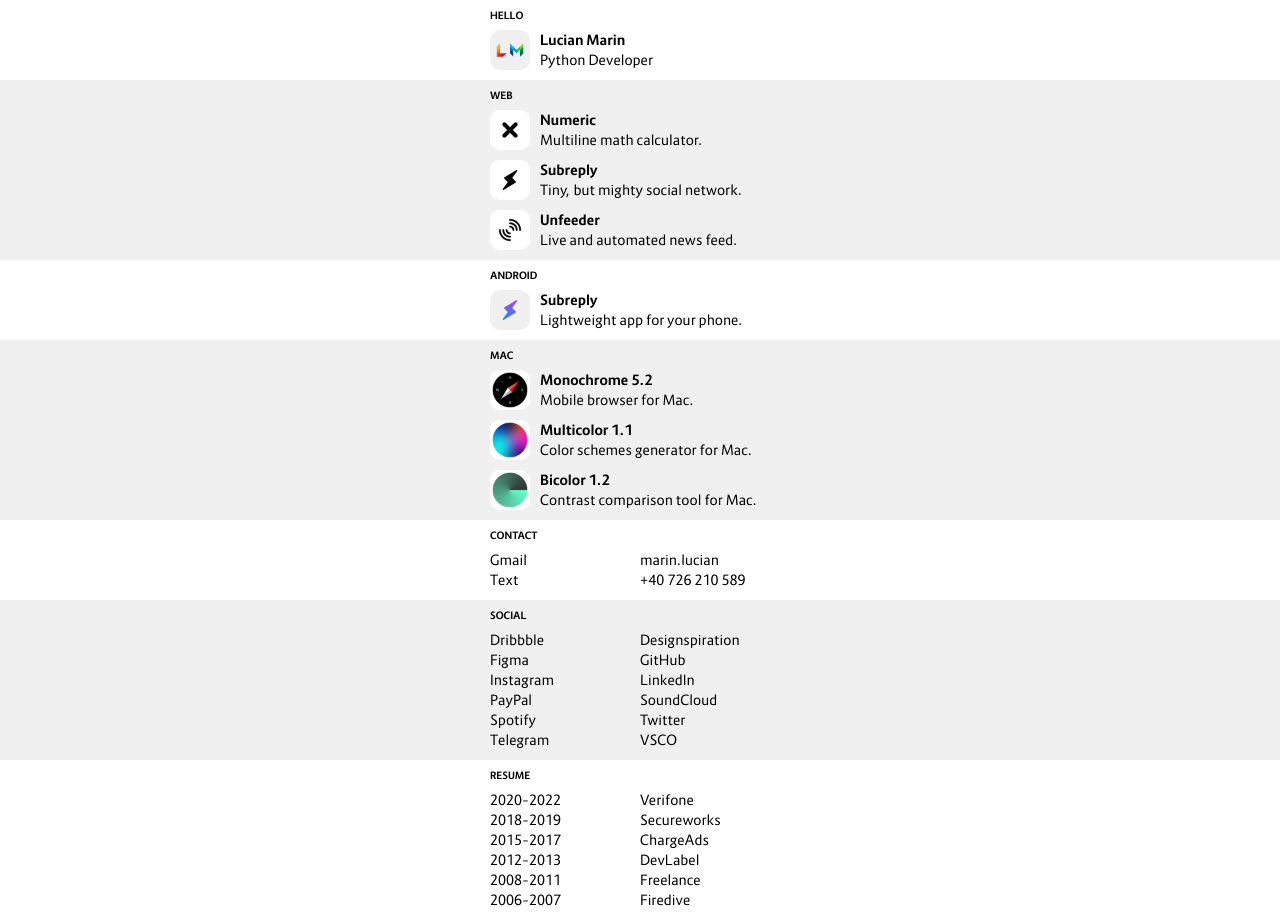
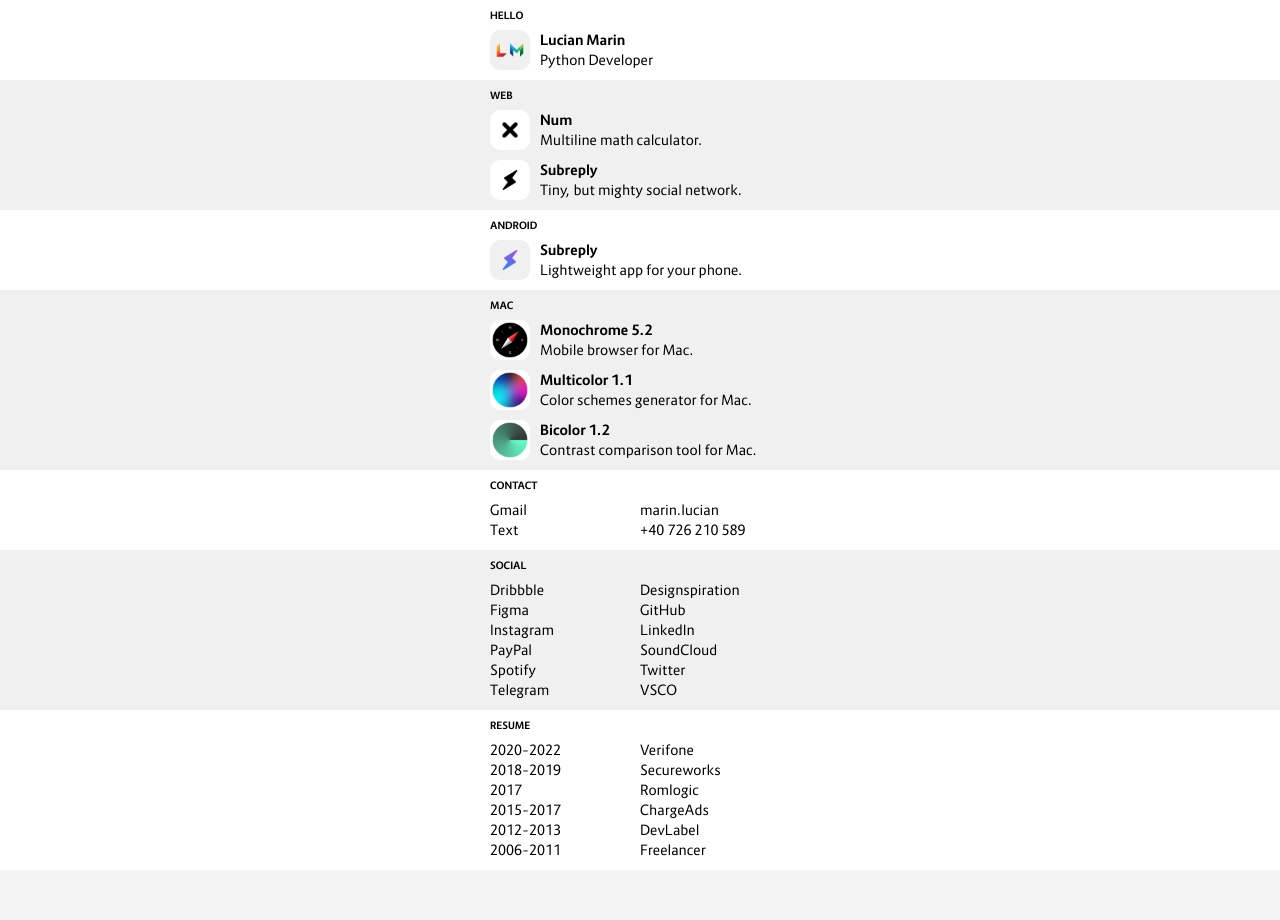
Before and after one commit to lucianmarin/lm, a PHP site: page / in a window 1280 px wide. After the commit the page ends 856 px from the top, so only its background shows below. Run offline with PHP 8.4, Linux system fonts and the light colour scheme.

Commit message:
2022 update

```diff
--- a/index.php
+++ b/index.php
@@ -34,7 +34,7 @@
 				<img src="/static/num.png" width="40" height="40">
 				<p>
 					<a href="/num/">
-						<strong>Numeric</strong>
+						<strong>Num</strong>
 					</a>
 				</p>
 				<p>Multiline math calculator.</p>
@@ -47,15 +47,6 @@
 					</a>
 				</p>
 				<p>Tiny, but mighty social network.</p>
-			</div>
-			<div class="product">
-				<img src="/static/unfeeder.png" width="40" height="40">
-				<p>
-					<a href="https://unfeeder.com/">
-						<strong>Unfeeder</strong>
-					</a>
-				</p>
-				<p>Live and automated news feed.</p>
 			</div>
 		</div>
 	</div>
@@ -139,18 +130,18 @@
 		<div class="center">
 			<p class="meta">Resume</p>
 			<div class="links">
-				<p>2020&ndash;<?= date("Y"); ?></p>
+				<p>2020&ndash;2022</p>
 				<p>Verifone</p>
 				<p>2018&ndash;2019</p>
 				<p>Secureworks</p>
+				<p>2017</p>
+				<p>Romlogic</p>
 				<p>2015&ndash;2017</p>
 				<p>ChargeAds</p>
 				<p>2012&ndash;2013</p>
 				<p>DevLabel</p>
-				<p>2008&ndash;2011</p>
-				<p>Freelance</p>
-				<p>2006&ndash;2007</p>
-				<p>Firedive</p>
+				<p>2006&ndash;2011</p>
+				<p>Freelancer</p>
 			</div>
 		</div>
 	</div>
--- a/num/index.php
+++ b/num/index.php
@@ -4,11 +4,11 @@
     <meta charset="utf-8">
     <meta name="viewport" content="width=device-width, initial-scale=1">
 	<meta name="description" content="Multiline math calculator">
-    <title>Numeric</title>
+    <title>Num</title>
     <link rel="apple-touch-icon" type="image/png" href="static/num.png">
     <link rel="icon" sizes="192x192" type="image/png" href="static/num.png">
 	<link rel="manifest" type="application/json" href="static/manifest.json">
-    <link rel="stylesheet" type="text/css" href="static/style.css?v=7">
+    <link rel="stylesheet" type="text/css" href="static/style.css?v=8">
     <script type="text/javascript" src="static/math.js"></script>
     <script type="text/javascript" src="static/script.js?v=2"></script>
 </head>
@@ -19,7 +19,7 @@
     <div class="container">
         <div class="left">
             <textarea id="content" rows=1 cols=80 autofocus
-                oninput="eval(this)" placeholder="Calculate"></textarea>
+                oninput="eval(this)" placeholder="Evaluate"></textarea>
         </div>
         <div class="right">
             <div id="response"></div>
--- a/num/static/style.css
+++ b/num/static/style.css
@@ -27,7 +27,7 @@ body {
 
 a { text-decoration: none; }
 
-.container { display: grid; grid-template-columns: 56.25% 43.75%; }
+.container { display: grid; grid-template-columns: 50% 50%; }
 
 .left, .right { padding: 10px 0; height: calc(100vh - 20px); }
 
```
Also changed, not shown: num/static/manifest.json.
